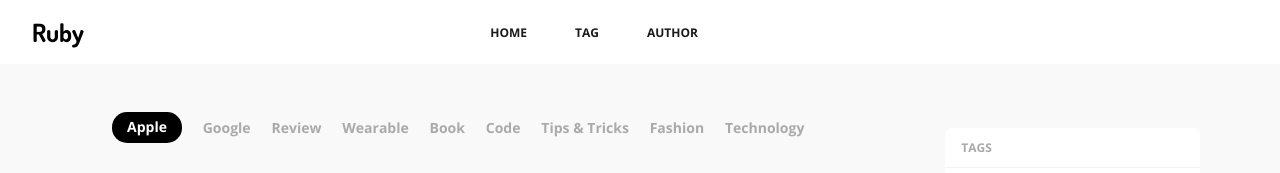
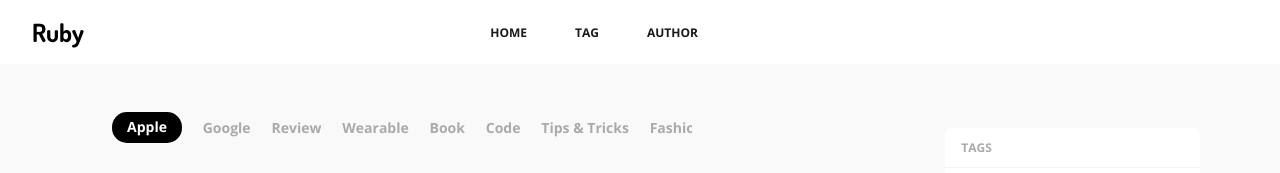
Before and after one commit to TidbitsJS/Ruby-Blog, a React (Create React App) app: page /tag in a window 1280 px wide. Shown: the top 173 px of the page. Built offline with nearby package versions, Linux system fonts and the light colour scheme; grey boxes are pictures that could not be loaded.

Commit message:
horizontal tag scrolling

```diff
--- a/src/container/pages/Tag/TagPage.js
+++ b/src/container/pages/Tag/TagPage.js
@@ -43,6 +43,7 @@ function TagPage() {
             }
           })}
         </div>
+
         <div className="ruby-blog__home-container__content-article-div">
           {articles.map((article, index) => {
             if (article.tag.includes(activeTag)) {
--- a/src/container/pages/Tag/tagPage.css
+++ b/src/container/pages/Tag/tagPage.css
@@ -4,8 +4,20 @@
   display: flex;
   justify-content: flex-start;
   align-items: center;
+  flex-wrap: nowrap;
+  overflow-x: scroll;
+
+  -webkit-overflow-scrolling: touch;
+  user-select: none;
 
   margin-bottom: 1rem;
+  max-width: 250px;
+  position: relative;
+  left: 0%;
+}
+
+.ruby-blog__home-container__content-tags-display-div::-webkit-scrollbar {
+  display: none;
 }
 
 .ruby-blog__home-container__content-tags-display-div__tag {
@@ -17,6 +29,8 @@
   font-size: 14px;
   cursor: pointer;
 
+  white-space: nowrap;
+
   transition: all 0.3s var(--animation-base);
 }
 
@@ -26,3 +40,16 @@
   padding: 5px 15px 7px;
   border-radius: 15px;
 }
+
+@media screen and (min-width: 600px) {
+  .ruby-blog__home-container__content-tags-display-div {
+    max-width: 580px;
+  }
+}
+
+@media screen and (max-width: 300px) {
+  .ruby-blog__home-container__content-tags-display-div {
+    max-width: 200px;
+    margin: 0 0.7rem;
+  }
+}
```
